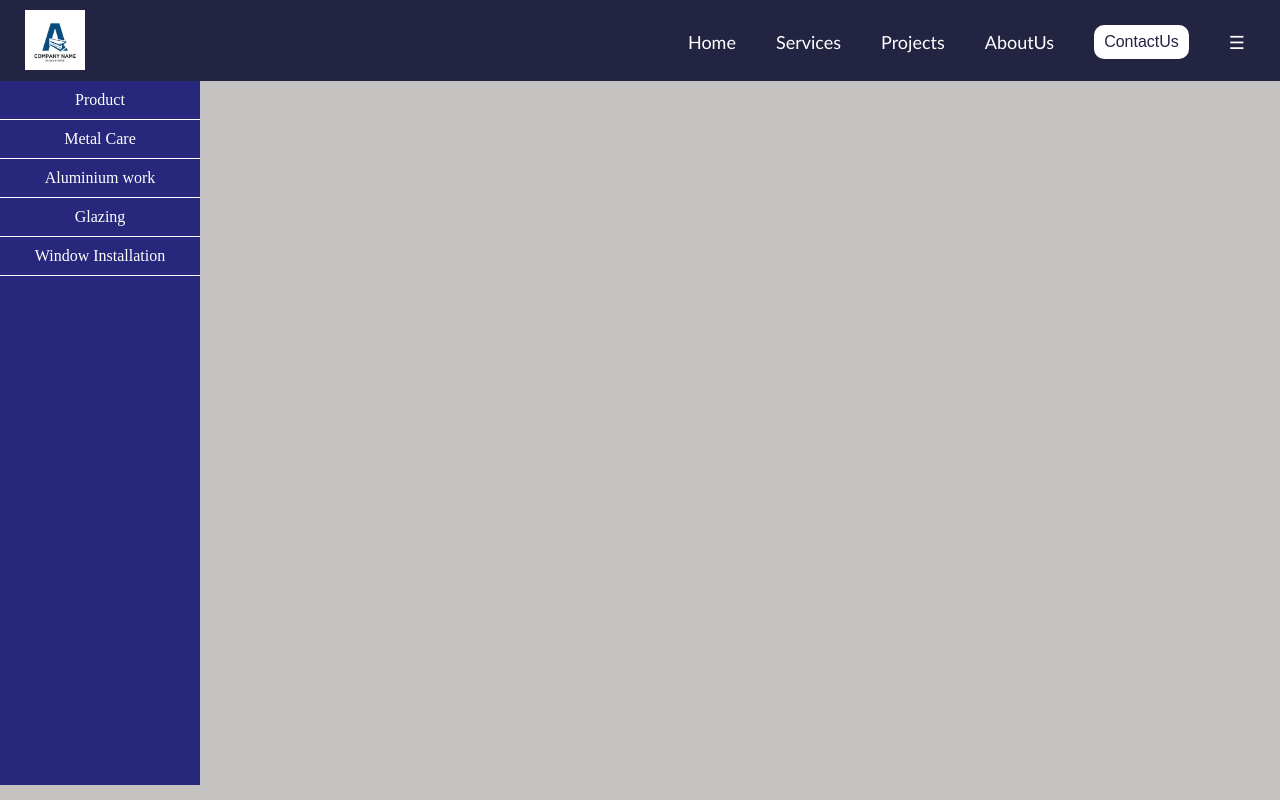
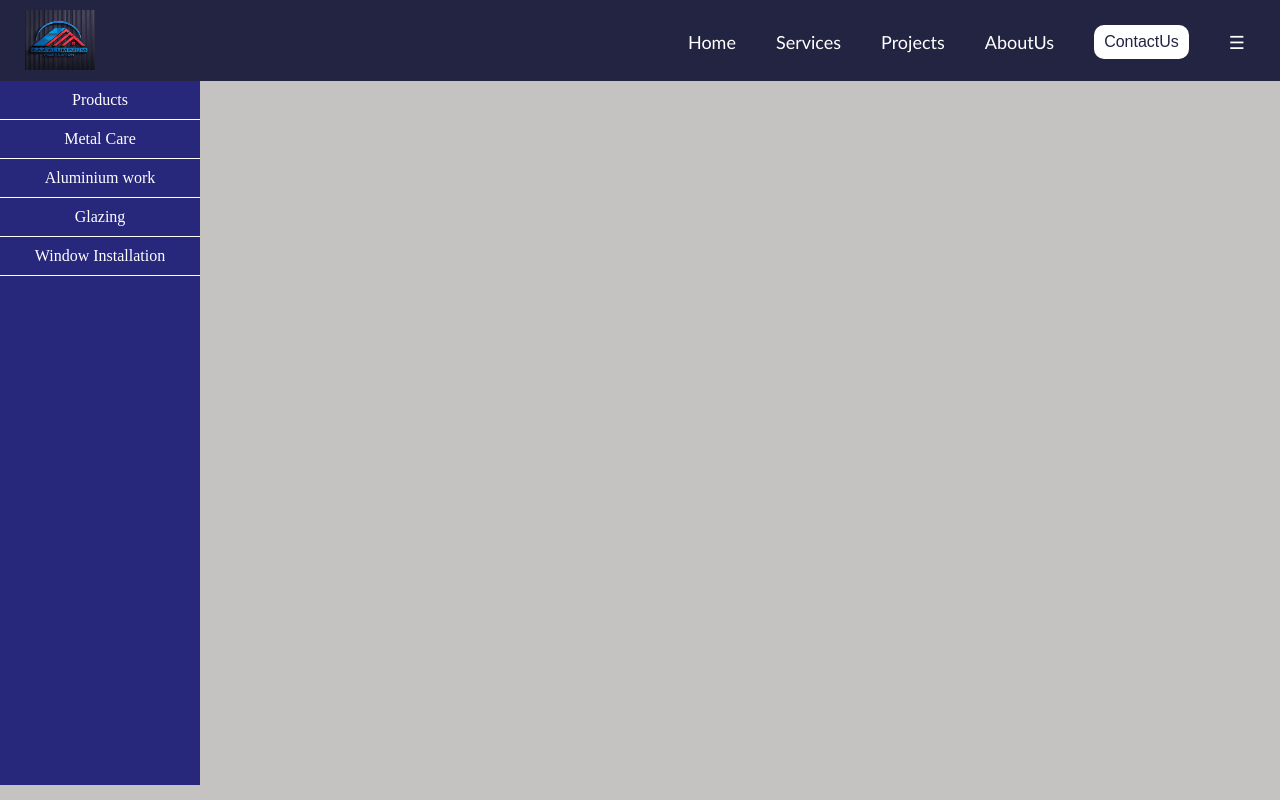
Before and after one commit to rupeshpal49gmail/Brushup-webdev, a plain HTML site: page 1-Navbar/index.html in a window 1280 px wide. Drawn offline with Linux system fonts and the light colour scheme.

Commit message:
add changes

```diff
--- a/1-Navbar/index.html
+++ b/1-Navbar/index.html
@@ -11,7 +11,7 @@
       <div class="navbar">
         <div class="brand-logo">
           <a href="#">
-            <img src="./images/brand-logo.png" alt="Branding" />
+            <img src="./images/logo.jpeg" alt="Branding" />
           </a>
         </div>
         <ul>
@@ -40,7 +40,7 @@
       <div class="sideMenu">
         <ul>
           <li>
-            <a href="#">Product</a>
+            <a href="#" onclick="cards()">Products</a>
           </li>
           <li>
             <a href="#">Metal Care</a>
--- a/1-Navbar/style.css
+++ b/1-Navbar/style.css
@@ -8,7 +8,7 @@ body {
   background-color: #c5c2c2;
 }
 a img {
-  width: 60px;
+  width: 70px;
   height: 60px;
   margin: 10px;
 }
```
Also changed, not shown: 1-Navbar/images/logo.jpeg (added).
